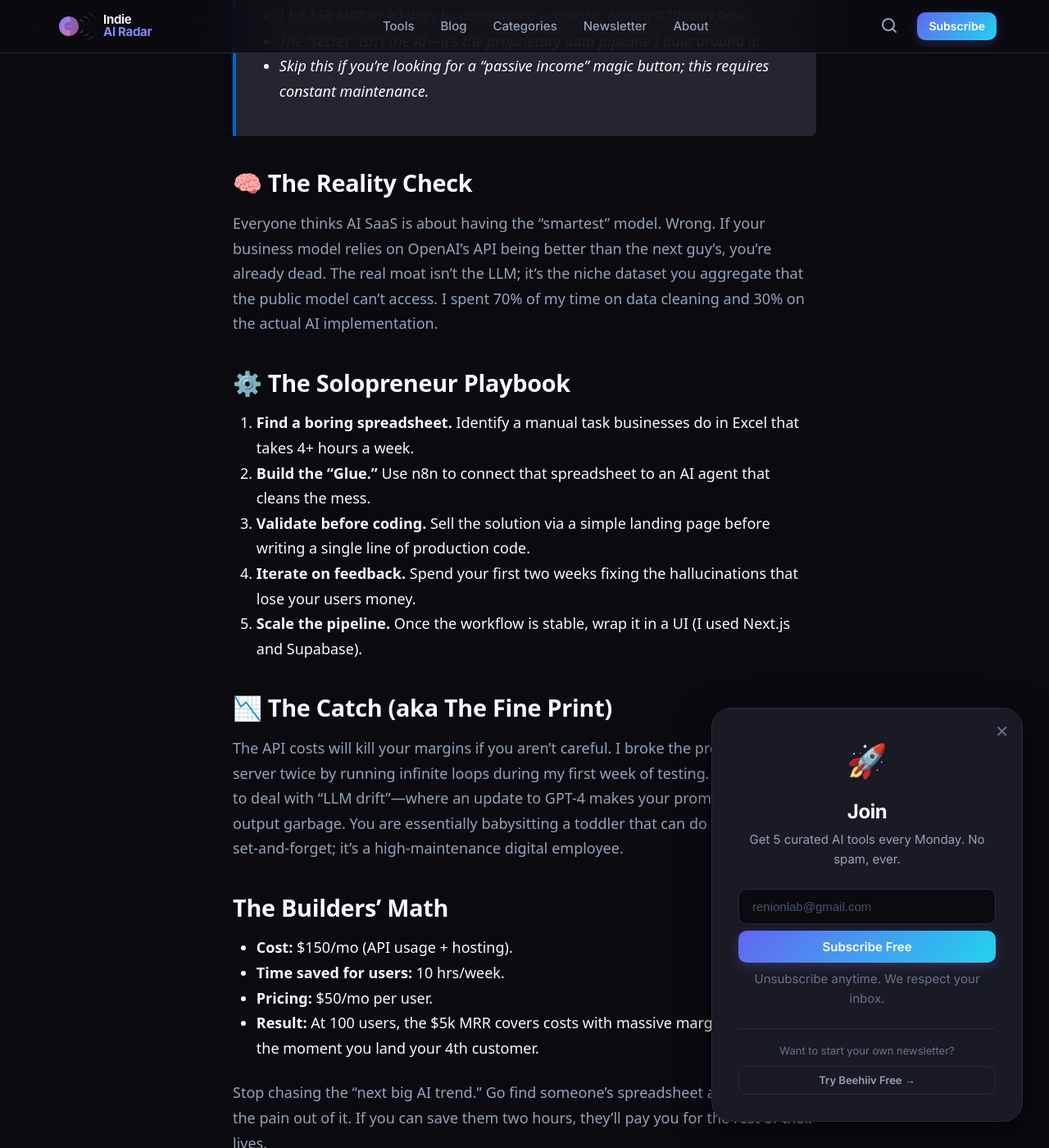
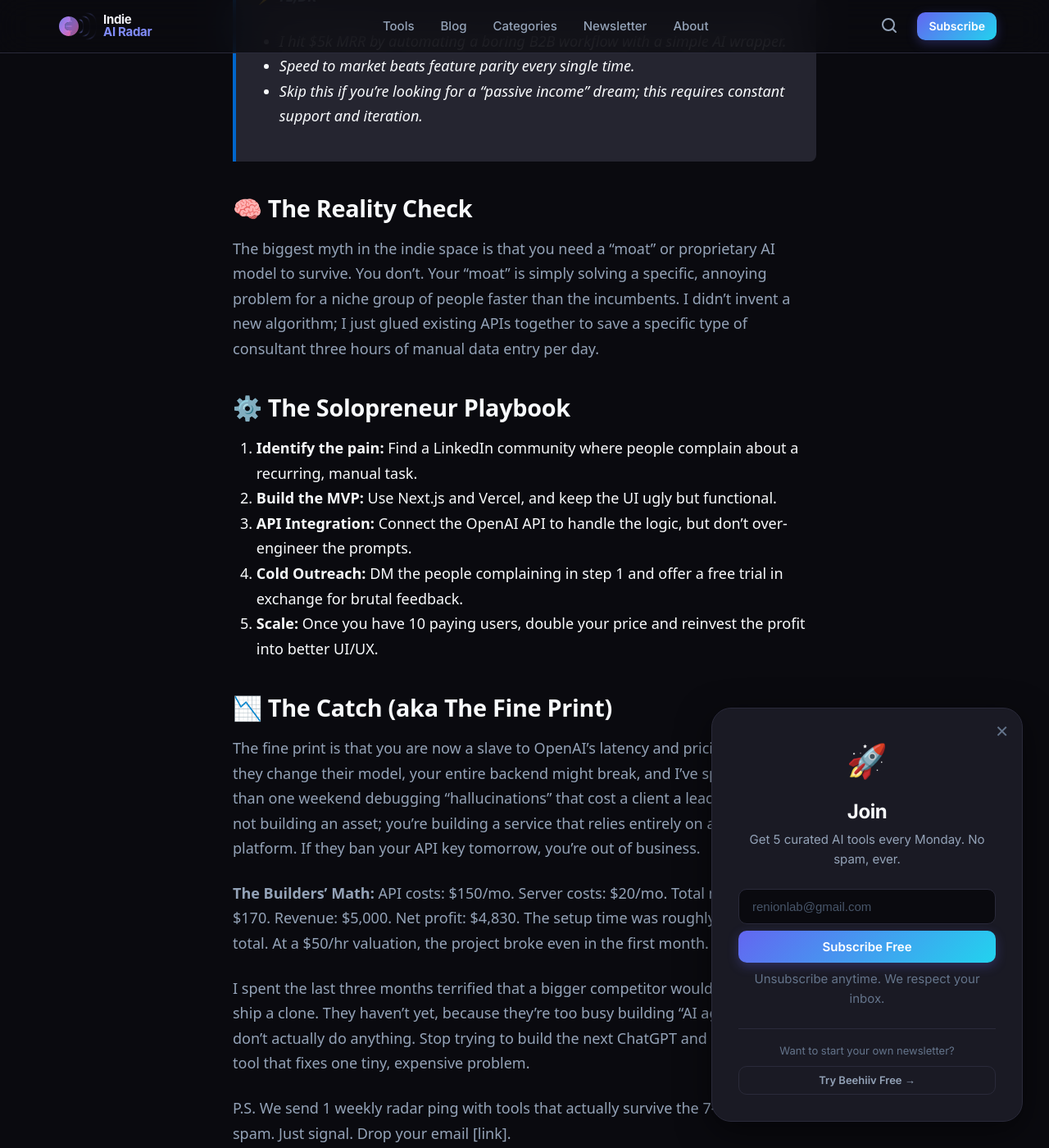
Before and after one commit to renion-dev/indiearadar, a Jekyll site: the page built from _posts/2026-08-02-building-a-micro-saas-with-ai-real-case-study-of-5k-mrr-in-3.md, in a window 1280 px wide and 1400 px high, scrolled down 1164 px. Shown: the whole window at 82% size. Built offline with Jekyll 4.4.1, drawn with Linux system fonts in a browser that asks for light colours; some of the changed text lies outside the part shown.

Commit message:
🤖 New blog post and updated tag pages [2026-08-02 20:24]

```diff
--- a/_posts/2026-08-02-building-a-micro-saas-with-ai-real-case-study-of-5k-mrr-in-3.md
+++ b/_posts/2026-08-02-building-a-micro-saas-with-ai-real-case-study-of-5k-mrr-in-3.md
@@ -13,36 +13,29 @@ image: "assets/images/og/tool-building-a-micro-saas-with-ai-real-case-study-of-5
 
 # Building a Micro-SaaS with AI: Real Case Study of $5k MRR in 3 Months
 
-Most "AI-powered" SaaS founders are just building fancy wrappers that provide zero value beyond a basic GPT-4 prompt.
+Most people think building a $5k MRR SaaS requires a team of five and six months of development, but I did it alone in 90 days by weaponizing GPT-4 APIs and refusing to build features nobody asked for.
 
 > **⚡ TL;DR**
-> *   I hit $5k MRR in 90 days by automating a specific, boring B2B workflow.
-> *   The "secret" isn't the AI—it’s the proprietary data pipeline I built around it.
-> *   Skip this if you’re looking for a "passive income" magic button; this requires constant maintenance.
+> * I hit $5k MRR by automating a boring B2B workflow with a simple AI wrapper.
+> * Speed to market beats feature parity every single time.
+> * Skip this if you’re looking for a "passive income" dream; this requires constant support and iteration.
 
 ## 🧠 The Reality Check
-
-Everyone thinks AI SaaS is about having the "smartest" model. Wrong. If your business model relies on OpenAI’s API being better than the next guy’s, you’re already dead. The real moat isn't the LLM; it’s the niche dataset you aggregate that the public model can't access. I spent 70% of my time on data cleaning and 30% on the actual AI implementation.
+The biggest myth in the indie space is that you need a "moat" or proprietary AI model to survive. You don't. Your "moat" is simply solving a specific, annoying problem for a niche group of people faster than the incumbents. I didn't invent a new algorithm; I just glued existing APIs together to save a specific type of consultant three hours of manual data entry per day.
 
 ## ⚙️ The Solopreneur Playbook
-
-1. **Find a boring spreadsheet.** Identify a manual task businesses do in Excel that takes 4+ hours a week.
-2. **Build the "Glue."** Use n8n to connect that spreadsheet to an AI agent that cleans the mess.
-3. **Validate before coding.** Sell the solution via a simple landing page before writing a single line of production code.
-4. **Iterate on feedback.** Spend your first two weeks fixing the hallucinations that lose your users money.
-5. **Scale the pipeline.** Once the workflow is stable, wrap it in a UI (I used Next.js and Supabase).
+1. **Identify the pain:** Find a LinkedIn community where people complain about a recurring, manual task.
+2. **Build the MVP:** Use Next.js and Vercel, and keep the UI ugly but functional.
+3. **API Integration:** Connect the OpenAI API to handle the logic, but don't over-engineer the prompts.
+4. **Cold Outreach:** DM the people complaining in step 1 and offer a free trial in exchange for brutal feedback.
+5. **Scale:** Once you have 10 paying users, double your price and reinvest the profit into better UI/UX.
 
 ## 📉 The Catch (aka The Fine Print)
+The fine print is that you are now a slave to OpenAI’s latency and pricing updates. If they change their model, your entire backend might break, and I’ve spent more than one weekend debugging "hallucinations" that cost a client a lead. You are also not building an asset; you’re building a service that relies entirely on a third-party platform. If they ban your API key tomorrow, you’re out of business.
 
-The API costs will kill your margins if you aren't careful. I broke the production server twice by running infinite loops during my first week of testing. You also have to deal with "LLM drift"—where an update to GPT-4 makes your prompts suddenly output garbage. You are essentially babysitting a toddler that can do math. It’s not set-and-forget; it’s a high-maintenance digital employee.
+**The Builders' Math:**
+API costs: $150/mo. Server costs: $20/mo. Total monthly burn: $170. Revenue: $5,000. Net profit: $4,830. The setup time was roughly 80 hours total. At a $50/hr valuation, the project broke even in the first month.
 
-## The Builders' Math
-
-*   **Cost:** $150/mo (API usage + hosting).
-*   **Time saved for users:** 10 hrs/week.
-*   **Pricing:** $50/mo per user.
-*   **Result:** At 100 users, the $5k MRR covers costs with massive margin. It pays off the moment you land your 4th customer.
-
-Stop chasing the "next big AI trend." Go find someone's spreadsheet and automate the pain out of it. If you can save them two hours, they’ll pay you for the rest of their lives.
+I spent the last three months terrified that a bigger competitor would notice me and ship a clone. They haven’t yet, because they’re too busy building "AI agents" that don't actually do anything. Stop trying to build the next ChatGPT and start building a tool that fixes one tiny, expensive problem.
 
 P.S. We send 1 weekly radar ping with tools that actually survive the 7-day test. No spam. Just signal. Drop your email [link].
```
